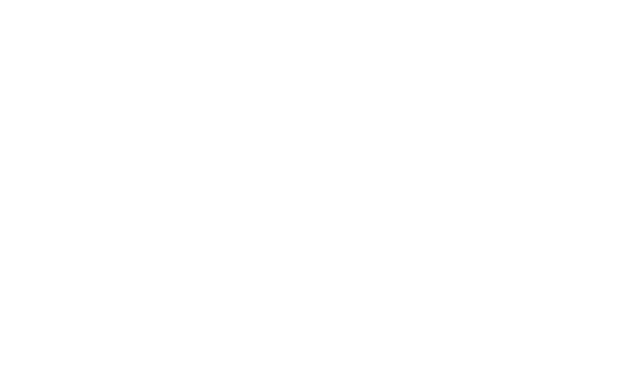
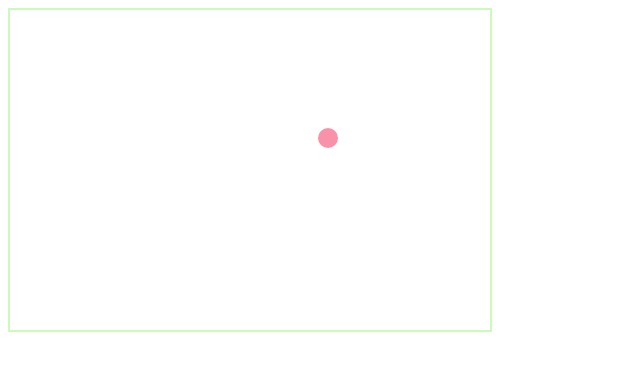
Before and after one commit to michellesprojects/Canvas-Game, a plain HTML site: page Canvas-Game/index.html in a window 1280 px wide. Shown: the whole page, without its empty margins (0-640 px from the left). Drawn offline with Linux system fonts and the light colour scheme.

Commit message:
add ball bounces around screen

```diff
--- a/Canvas-Game/app.js
+++ b/Canvas-Game/app.js
@@ -8,6 +8,13 @@ var x = canvas.width/2; /* bottom center of canvas */
 var y = canvas.height -30;
 var dx = 2; /*rate of change of x*/
 var dy = -2; /*rate of change of y*/
+var ballRadius = 10;
+var paddleHeight = 10;
+var paddleWidth = 75;
+var paddleX = (canvas.width-paddleWidth) / 2;
+var rightPressed = false;
+var leftPressed = false;
+
 /*
 
 Drawing a Red Square, for reference
@@ -22,15 +29,27 @@ ctx.closePath();
 
 function drawCircle(){
 
+
+
     ctx.beginPath();
     ctx.arc(
       x,
       y,
-      10,
+      ballRadius,
       0,
       360
     ); /* 360 == Math.PI, Documentation says last two params should be in radians, but degrees work the same ...  */
-    ctx.fillStyle = "#0095DD";
+    ctx.fillStyle = "#F991AA";
+    ctx.fill();
+    ctx.closePath();
+
+}
+
+function drawPaddle(){
+
+    ctx.beginPath();
+    ctx.rect(paddleX, canvas.height-paddleHeight, paddleWidth, paddleHeight);
+    ctx.fillStyle = "#CBFBBB"
     ctx.fill();
     ctx.closePath();
 
@@ -43,7 +62,21 @@ function draw() {
   /* Drawing a ball */
   drawCircle();
 
-  x += dx;
+  /* if ball at top y of canvas
+  or
+  if ball at bottom of canvas, reverse its direction */
+if (y + dy < ballRadius || y + dy > canvas.height-ballRadius){
+    dy = -dy;
+}
+
+/* if ball at left x of canvas
+  or
+  if ball at right x of canvas, reverse its direction */
+if (x+dx > canvas.width-ballRadius || x+dx < ballRadius){
+    dx = -dx;
+}
+
+x += dx;
   y += dy;
 }
 
--- a/Canvas-Game/style.css
+++ b/Canvas-Game/style.css
@@ -1 +1,5 @@
-/*styling done in canvas*/
+/*most styling done in canvas*/
+
+#Canvas{
+ border: 2px solid #CBFBBB
+}
```
